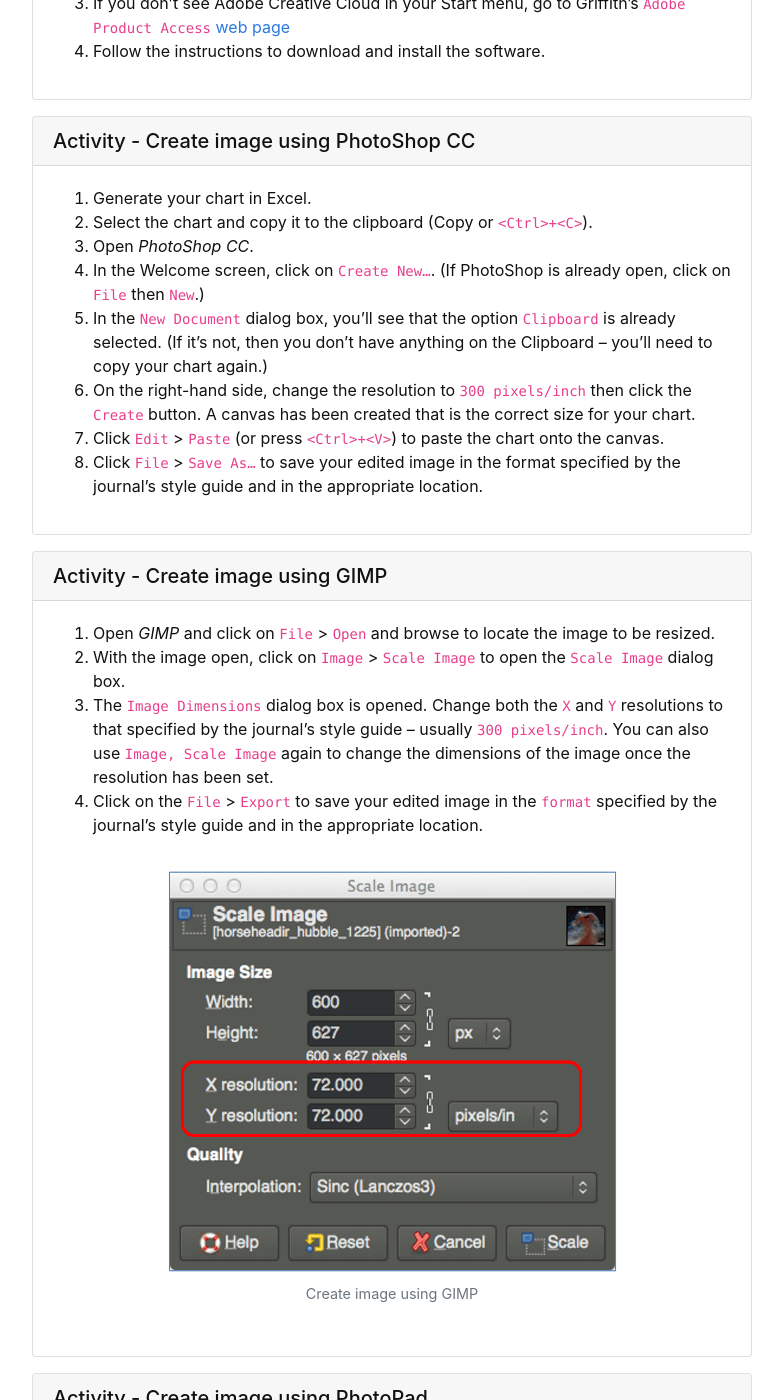
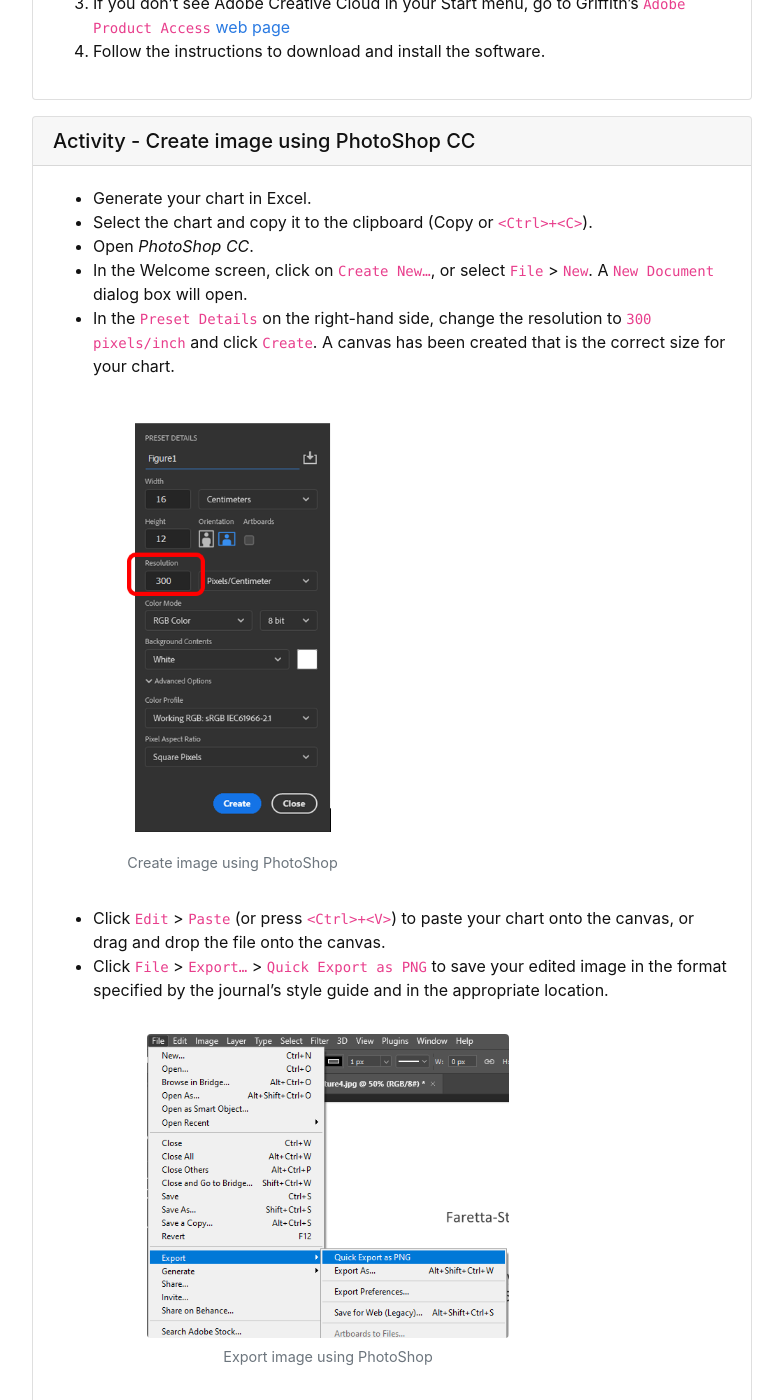
Before and after one commit to GULibrarySandbox/data-vis-basics, a Jekyll site: the page built from content/5-convert.md, in a window 1280 px wide and 1400 px high, scrolled down 1157 px. Shown: the whole window, without its empty margins (248-1031 px from the left). Built offline with Jekyll 4.4.1, drawn with Linux system fonts in a browser that asks for light colours.

Commit message:
Update 5-convert.md

```diff
--- a/content/5-convert.md
+++ b/content/5-convert.md
@@ -45,14 +45,15 @@ OR
 4. Follow the instructions to download and install the software.{% endcapture %} {% include card.md header="Activity - Accessing Photoshop (staff)" text=text %}
 
 {% capture text %}
-1.	Generate your chart in Excel.
-2.	Select the chart and copy it to the clipboard (Copy or `<Ctrl>+<C>`).
-3.	Open *PhotoShop CC*.
-4.	In the Welcome screen, click on `Create New…`.  (If PhotoShop is already open, click on `File` then `New`.)
-5.	In the `New Document` dialog box, you’ll see that the option `Clipboard` is already selected.  (If it’s not, then you don’t have anything on the Clipboard – you’ll need to copy your chart again.)
-6.	On the right-hand side, change the resolution to `300 pixels/inch` then click the `Create` button.  A canvas has been created that is the correct size for your chart.
-7.	Click `Edit` > `Paste` (or press `<Ctrl>+<V>`) to paste the chart onto the canvas.
-8.	Click `File` > `Save As…` to save your edited image in the format specified by the journal’s style guide and in the appropriate location.{% endcapture %} {% include card.md header="Activity - Create image using PhotoShop CC" text=text %}
+-	Generate your chart in Excel.
+-	Select the chart and copy it to the clipboard (Copy or `<Ctrl>+<C>`).
+-	Open *PhotoShop CC*.
+-	In the Welcome screen, click on `Create New…`, or select `File` > `New`.  A `New Document` dialog box will open.
+- In the `Preset Details` on the right-hand side, change the resolution to `300 pixels/inch` and click `Create`.  A canvas has been created that is the correct size for your chart.
+{% include figure.html img="PhotoShop1.png" alt="PhotoShop software" caption="Create image using PhotoShop" width="70%" %}
+-	Click `Edit` > `Paste` (or press `<Ctrl>+<V>`) to paste your chart onto the canvas, or drag and drop the file onto the canvas.
+- Click `File` > `Export…` > `Quick Export as PNG` to save your edited image in the format specified by the journal’s style guide and in the appropriate location.
+{% include figure.html img="PhotoShop2.png" alt="PhotoShop software" caption="Export image using PhotoShop" width="70%" %}{% endcapture %} {% include card.md header="Activity - Create image using PhotoShop CC" text=text %}
 
 {% capture text %}
 1.	Open *GIMP* and click on `File` > `Open` and browse to locate the image to be resized.
```
